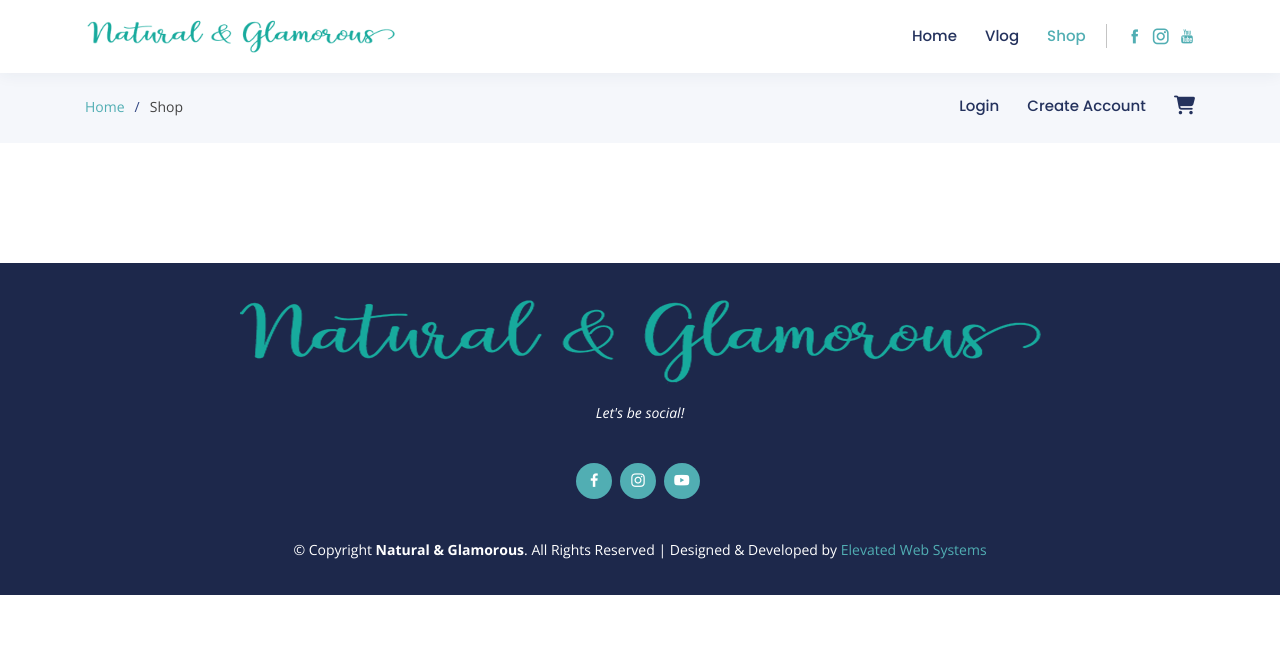
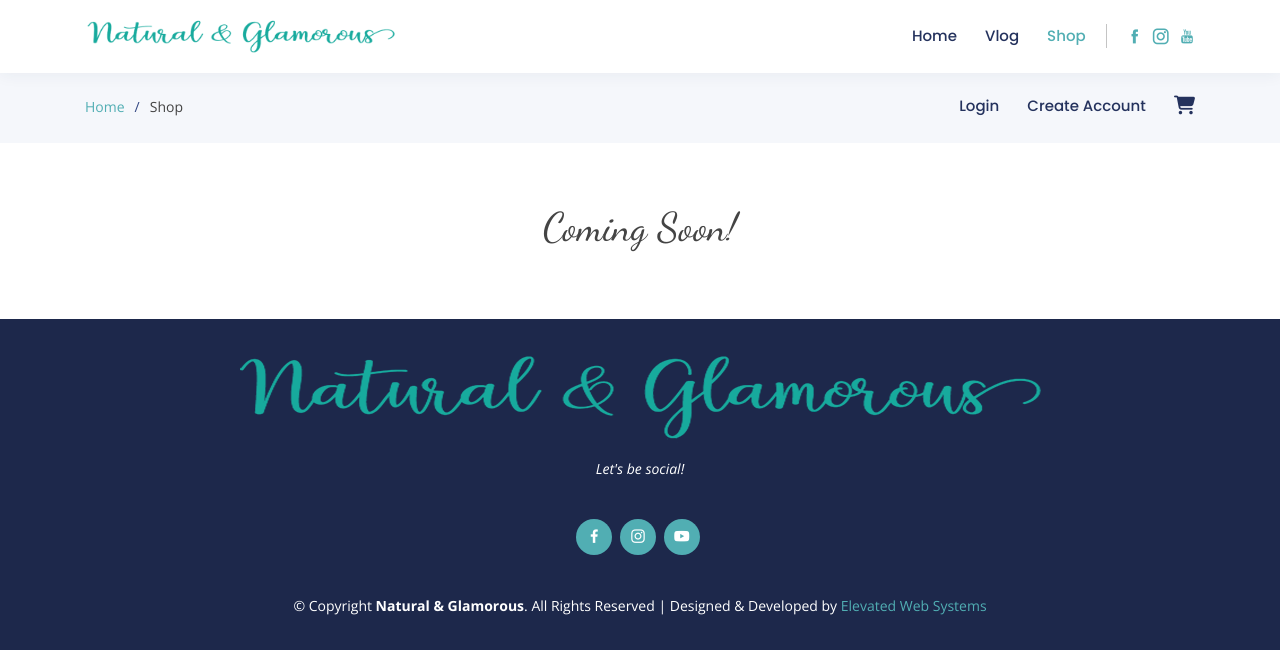
Before and after one commit to jtangir87/naturalandglamorous, a Django app: page /shop/ in a window 1280 px wide. Shown: the top 650 px of the page. Run offline with Django 3.2, Linux system fonts and the light colour scheme; data that the repository does not hold is empty; parts of the project's set-up code (start-up, migrations or seed data) failed here and were passed over; some libraries are stand-ins or nearby versions; some web fonts are replaced.

Commit message:
add requirements

```diff
--- a/templates/shop/shop_landing_page.html
+++ b/templates/shop/shop_landing_page.html
@@ -7,7 +7,10 @@
 {% endblock shop_crumbs %}
 
 {% block shop_content %}
-
+{% if products.count == 0  %}
+<div class="text-center">
+<h1>Coming Soon!</h1>
+{% else %}
         <div class="row">
 {% for product in products %}
         <div class="col-lg-4">
@@ -56,6 +59,6 @@
 {% endfor %}
 </div>
 
-
+{% endif %}
 
 {% endblock shop_content %}
```
Also changed, not shown: requirements.txt (added, +32 -0 lines).
